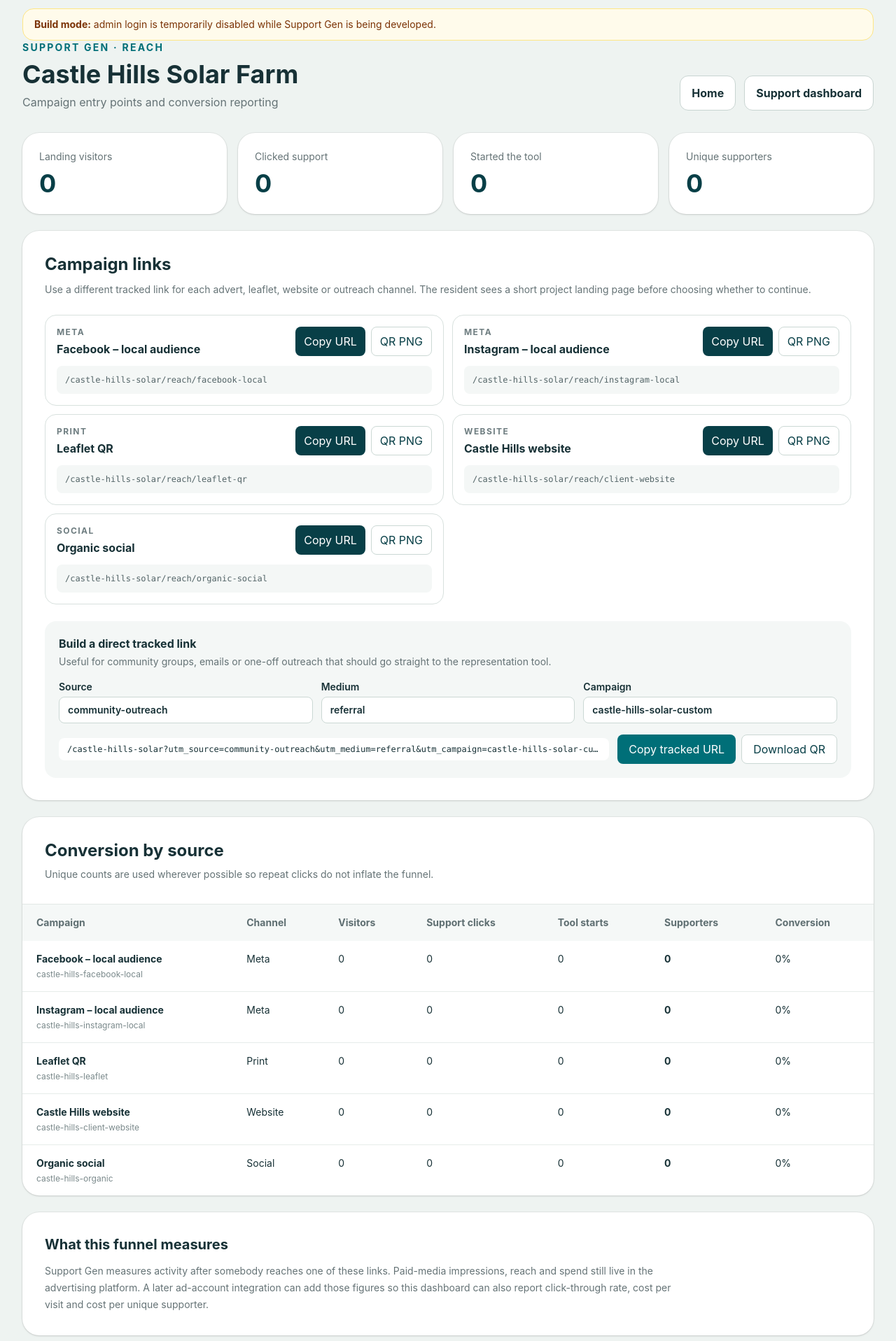
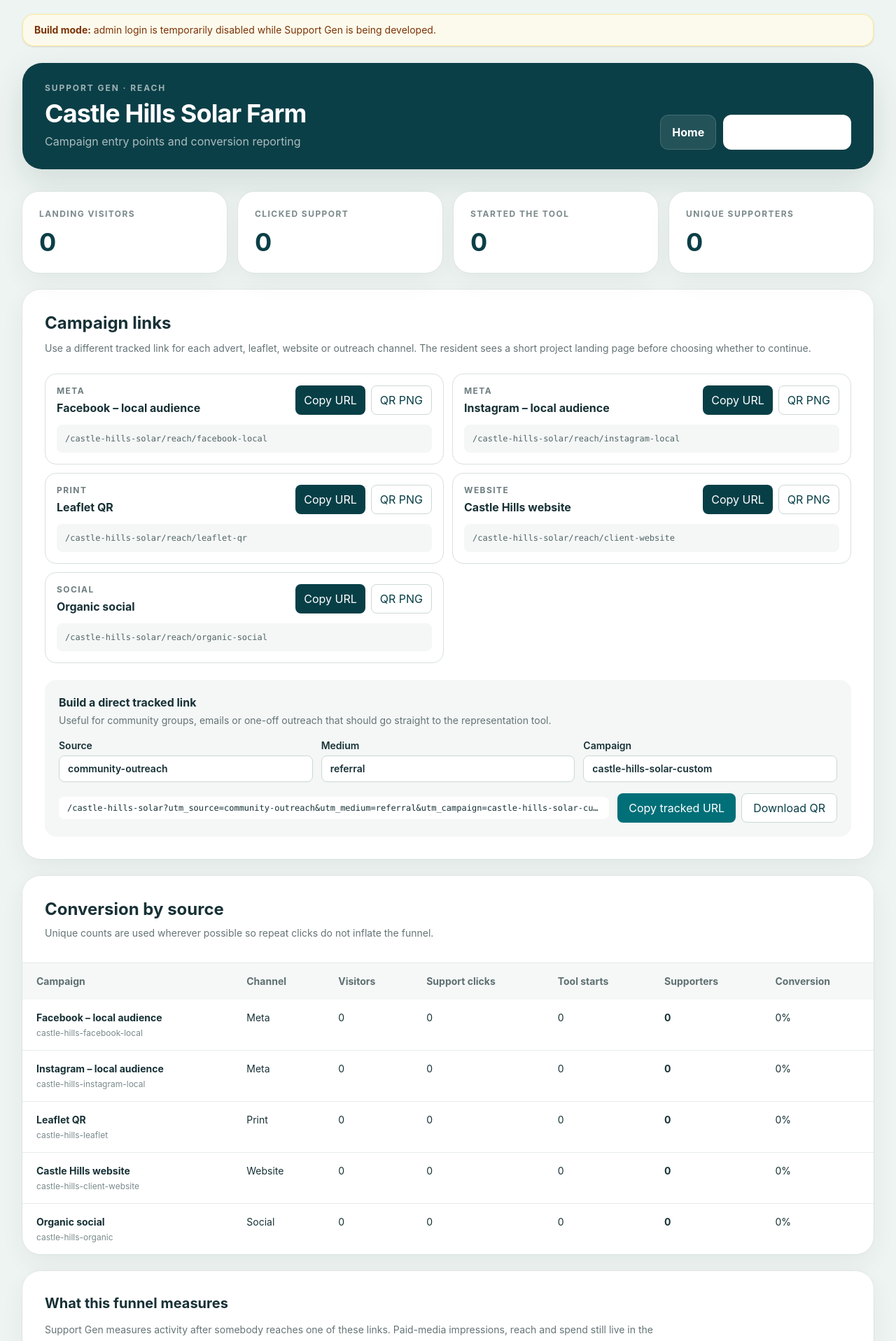
Before and after one commit to JakeWDevComms/Support-Gen, a Next.js app: page /admin/castle-hills-solar/reach in a window 1280 px wide. Shown: the part 20-1937 px from the top of the page at 70% size. Built offline with nearby package versions, Linux system fonts and the light colour scheme; no server answers; the database is empty.

Commit message:
Polish Reach dashboard design

```diff
--- a/src/app/admin/[projectSlug]/reach/page.tsx
+++ b/src/app/admin/[projectSlug]/reach/page.tsx
@@ -51,10 +51,10 @@ export default async function ReachAdminPage({params}:{params:Promise<{projectSl
   const totalStarts=new Set(events.filter(e=>e.eventType==="tool_start").map(e=>e.visitorId)).size;
   const totalSupporters=new Set(reachActions.map(a=>a.supporterFingerprint)).size;
 
-  return <main className="min-h-screen bg-[#eef3f1] px-5 py-8 md:px-8"><div className="mx-auto max-w-7xl"><div className="rounded-2xl border border-amber-200 bg-amber-50 px-4 py-3 text-sm text-amber-900"><strong>Build mode:</strong> admin login is temporarily disabled while Support Gen is being developed.</div>
-    <div className="flex flex-col gap-4 md:flex-row md:items-end md:justify-between">
-      <div><p className="text-sm font-bold uppercase tracking-[0.16em] text-[#006f78]">Support Gen · Reach</p><h1 className="mt-2 text-4xl font-bold">{project.schemeName}</h1><p className="mt-2 text-[#657376]">Campaign entry points and conversion reporting</p></div>
-      <div className="flex flex-wrap gap-3"><Link href="/" className="rounded-xl border border-[#c8d4d1] bg-white px-4 py-3 font-bold">Home</Link><Link href={`/admin/${project.slug}`} className="rounded-xl border border-[#c8d4d1] bg-white px-4 py-3 font-bold">Support dashboard</Link></div>
+  return <main className="min-h-screen bg-[#eef4f1] px-5 py-8 md:px-8 md:py-10"><div className="mx-auto max-w-7xl"><div className="rounded-2xl border border-amber-200/80 bg-amber-50/80 px-4 py-3 text-sm text-amber-900 shadow-sm"><strong>Build mode:</strong> admin login is temporarily disabled while Support Gen is being developed.</div>
+    <div className="mt-6 rounded-[28px] bg-[#0b3f47] px-6 py-7 text-white shadow-[0_18px_50px_rgba(16,58,64,.13)] md:flex md:items-end md:justify-between md:gap-6 md:px-8">
+      <div><p className="text-xs font-bold uppercase tracking-[0.16em] text-white/60">Support Gen · Reach</p><h1 className="mt-2 text-3xl font-bold tracking-tight md:text-4xl">{project.schemeName}</h1><p className="mt-2 text-white/65">Campaign entry points and conversion reporting</p></div>
+      <div className="mt-5 flex flex-wrap gap-2.5 md:mt-0"><Link href="/" className="rounded-xl border border-white/15 bg-white/10 px-4 py-3 font-bold text-white transition hover:bg-white/15">Home</Link><Link href={`/admin/${project.slug}`} className="rounded-xl bg-white px-4 py-3 font-bold text-[#0b3f47] transition hover:-translate-y-0.5">Support dashboard</Link></div>
     </div>
 
 {!process.env.DATABASE_URL?<div className="mt-6 rounded-2xl border border-[#d8e1de] bg-white px-5 py-4 text-sm leading-6 text-[#536467]"><strong>Database not connected yet.</strong> Reach is shown in preview mode with zero values until Neon is connected.</div>:null}
@@ -66,12 +66,12 @@ export default async function ReachAdminPage({params}:{params:Promise<{projectSl
       <Stat label="Unique supporters" value={totalSupporters}/>
     </div>
 
-    <section className="mt-6 rounded-3xl bg-white p-6 shadow-sm ring-1 ring-black/5 md:p-8">
+    <section className="mt-6 rounded-[26px] bg-white p-6 shadow-[0_12px_34px_rgba(20,53,57,.06)] ring-1 ring-black/[0.04] md:p-8">
       <div className="mb-6"><h2 className="text-2xl font-bold">Campaign links</h2><p className="mt-2 text-sm leading-6 text-[#657376]">Use a different tracked link for each advert, leaflet, website or outreach channel. The resident sees a short project landing page before choosing whether to continue.</p></div>
       <ReachLinkBuilder project={project}/>
     </section>
 
-    <section className="mt-6 overflow-hidden rounded-3xl bg-white shadow-sm ring-1 ring-black/5">
+    <section className="mt-6 overflow-hidden rounded-[26px] bg-white shadow-[0_12px_34px_rgba(20,53,57,.06)] ring-1 ring-black/[0.04]">
       <div className="border-b border-[#e2e8e6] p-6 md:p-8"><h2 className="text-2xl font-bold">Conversion by source</h2><p className="mt-2 text-sm text-[#657376]">Unique counts are used wherever possible so repeat clicks do not inflate the funnel.</p></div>
       <div className="overflow-x-auto">
         <table className="min-w-[880px] w-full text-left text-sm">
@@ -82,13 +82,13 @@ export default async function ReachAdminPage({params}:{params:Promise<{projectSl
       {rows.length===0?<p className="p-8 text-sm text-[#657376]">No Reach data yet.</p>:null}
     </section>
 
-    <section className="mt-6 rounded-3xl bg-white p-6 shadow-sm ring-1 ring-black/5 md:p-8">
+    <section className="mt-6 rounded-[26px] bg-white p-6 shadow-[0_12px_34px_rgba(20,53,57,.06)] ring-1 ring-black/[0.04] md:p-8">
       <h2 className="text-xl font-bold">What this funnel measures</h2>
       <p className="mt-3 max-w-4xl text-sm leading-6 text-[#657376]">Support Gen measures activity after somebody reaches one of these links. Paid-media impressions, reach and spend still live in the advertising platform. A later ad-account integration can add those figures so this dashboard can also report click-through rate, cost per visit and cost per unique supporter.</p>
     </section>
   </div></main>;
 }
 
-function Stat({label,value}:{label:string;value:number}){return <div className="rounded-3xl bg-white p-6 shadow-sm ring-1 ring-black/5"><div className="text-sm text-[#657376]">{label}</div><div className="mt-2 text-4xl font-bold text-[#083f47]">{value}</div></div>;}
+function Stat({label,value}:{label:string;value:number}){return <div className="rounded-[24px] bg-white p-6 shadow-[0_12px_34px_rgba(20,53,57,.06)] ring-1 ring-black/[0.04]"><div className="text-xs font-bold uppercase tracking-[0.12em] text-[#7b898b]">{label}</div><div className="mt-3 text-4xl font-bold tracking-tight text-[#0b3f47]">{value}</div></div>;}
 function Th({children}:{children:ReactNode}){return <th className="px-5 py-4 font-bold">{children}</th>;}
 function Td({children}:{children:ReactNode}){return <td className="px-5 py-4 align-top">{children}</td>;}
```
